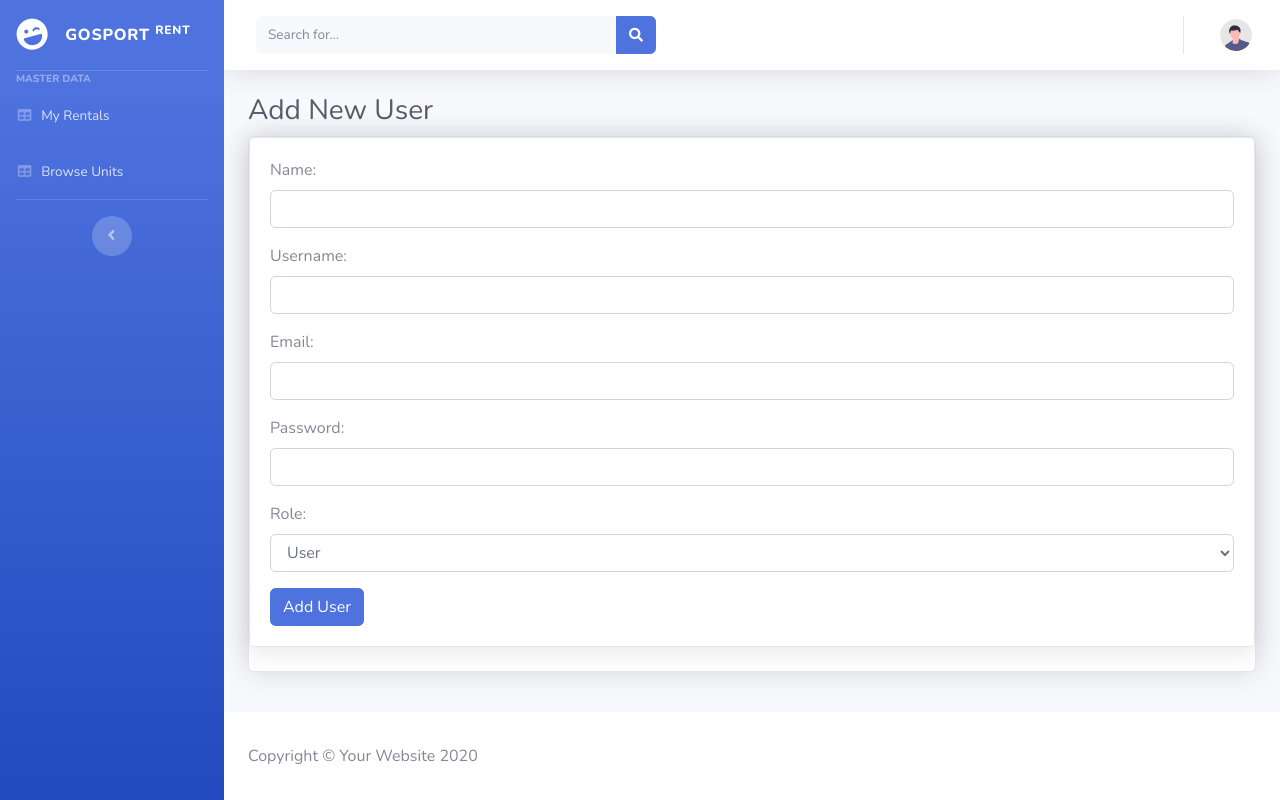
After one commit to JstGrizz/GoSportRent, a CodeIgniter 4 app: the page made by app/Views/admin/create_user.php in a window 1280 px wide. The commit adds this page. Run offline with PHP 8.4 and a stand-in for CodeIgniter, Linux system fonts and the light colour scheme; the template is opened without the code that fills it, so the values that code supplies are empty; some libraries are stand-ins or nearby versions.

Commit message:
Added Create User

```diff
--- a/app/Config/Routes.php
+++ b/app/Config/Routes.php
@@ -18,11 +18,11 @@ $routes->post('auth/register', 'Auth::register');
 $routes->get('register', 'RegisterController::index');
 $routes->get('admin/user', 'RegisterController::index');
 $routes->get('admin/users', 'AdminController::users');
+$routes->get('admin/create_user', 'AdminController::createUser');
+$routes->post('admin/store_user', 'AdminController::storeUser');
 $routes->get('admin/edit_user/(:num)', 'AdminController::editUser/$1');
 $routes->post('admin/update_user/(:num)', 'AdminController::updateUser/$1');
 $routes->get('admin/delete_user/(:num)', 'AdminController::deleteUser/$1');
-$routes->get('admin/create_user_form', 'AdminController::createUserForm');
-$routes->post('admin/create_user', 'AdminController::createUser');
 $routes->get('admin/categories', 'AdminController::categories');
 $routes->get('admin/create_category', 'AdminController::createCategory');
 $routes->post('admin/store_category', 'AdminController::storeCategory');
--- /dev/null
+++ b/app/Views/admin/create_user.php
@@ -0,0 +1,80 @@
+<?= $this->extend('template/admin_layout'); ?>
+
+<?= $this->section('content'); ?>
+<!-- Content Wrapper -->
+<div id="content-wrapper" class="d-flex flex-column">
+
+    <!-- Main Content -->
+    <div id="content">
+
+        <?= view('template/topbar'); ?>
+
+        <!-- Begin Page Content -->
+        <div class="container-fluid">
+
+            <h1 class="h3 mb-2 text-gray-800">Add New User</h1>
+            <!-- Flashdata Alert -->
+            <?php if (session()->getFlashdata('success')): ?>
+                <div class="alert alert-success alert-dismissible fade show" role="alert">
+                    <?= session()->getFlashdata('success'); ?>
+                    <button type="button" class="close" data-dismiss="alert" aria-label="Close">
+                        <span aria-hidden="true">&times;</span>
+                    </button>
+                </div>
+            <?php endif; ?>
+
+            <?php if (session()->getFlashdata('error')): ?>
+                <div class="alert alert-danger alert-dismissible fade show" role="alert">
+                    <?= session()->getFlashdata('error'); ?>
+                    <button type="button" class="close" data-dismiss="alert" aria-label="Close">
+                        <span aria-hidden="true">&times;</span>
+                    </button>
+                </div>
+            <?php endif; ?>
+            <div class="row">
+                <div class="col-lg-6">
+
+                </div>
+            </div>
+            <div class="card shadow mb-4">
+                <!-- Basic Card Example -->
+                <div class="card shadow mb-4">
+                    <div class="card-body">
+                        <form action="<?= base_url('admin/store_user'); ?>" method="post">
+                            <div class="form-group">
+                                <label for="name">Name:</label>
+                                <input type="text" name="name" id="name" required class="form-control">
+                            </div>
+                            <div class="form-group">
+                                <label for="username">Username:</label>
+                                <input type="text" name="username" id="username" required class="form-control">
+                            </div>
+                            <div class="form-group">
+                                <label for="email">Email:</label>
+                                <input type="email" name="email" id="email" required class="form-control">
+                            </div>
+                            <div class="form-group">
+                                <label for="password">Password:</label>
+                                <input type="password" name="password" id="password" required class="form-control">
+                            </div>
+                            <div class="form-group">
+                                <label for="role">Role:</label>
+                                <select name="role" id="role" class="form-control">
+                                    <option value="user">User</option>
+                                    <option value="admin">Admin</option>
+                                </select>
+                            </div>
+                            <button type="submit" class="btn btn-primary">Add User</button>
+                        </form>
+                    </div>
+                </div>
+            </div>
+        </div>
+        <!-- /.container-fluid -->
+
+    </div>
+    <!-- End of Main Content -->
+
+</div>
+<!-- End of Content Wrapper -->
+<?= $this->endSection(); ?>
--- a/app/Views/admin/users.php
+++ b/app/Views/admin/users.php
@@ -49,7 +49,7 @@
                                 <?php endforeach; ?>
                             </tbody>
                         </table>
-                        <a href="<?= base_url('admin/add_user'); ?>" class="btn btn-primary">Add New User</a>
+                        <a href="<?= base_url('admin/create_user'); ?>" class="btn btn-primary">Add New User</a>
                     </div>
                 </div>
             </div>
```
Also changed, not shown: app/Controllers/AdminController.php (+32 -17 lines). Lines whose indentation alone changed are shown as unchanged.
